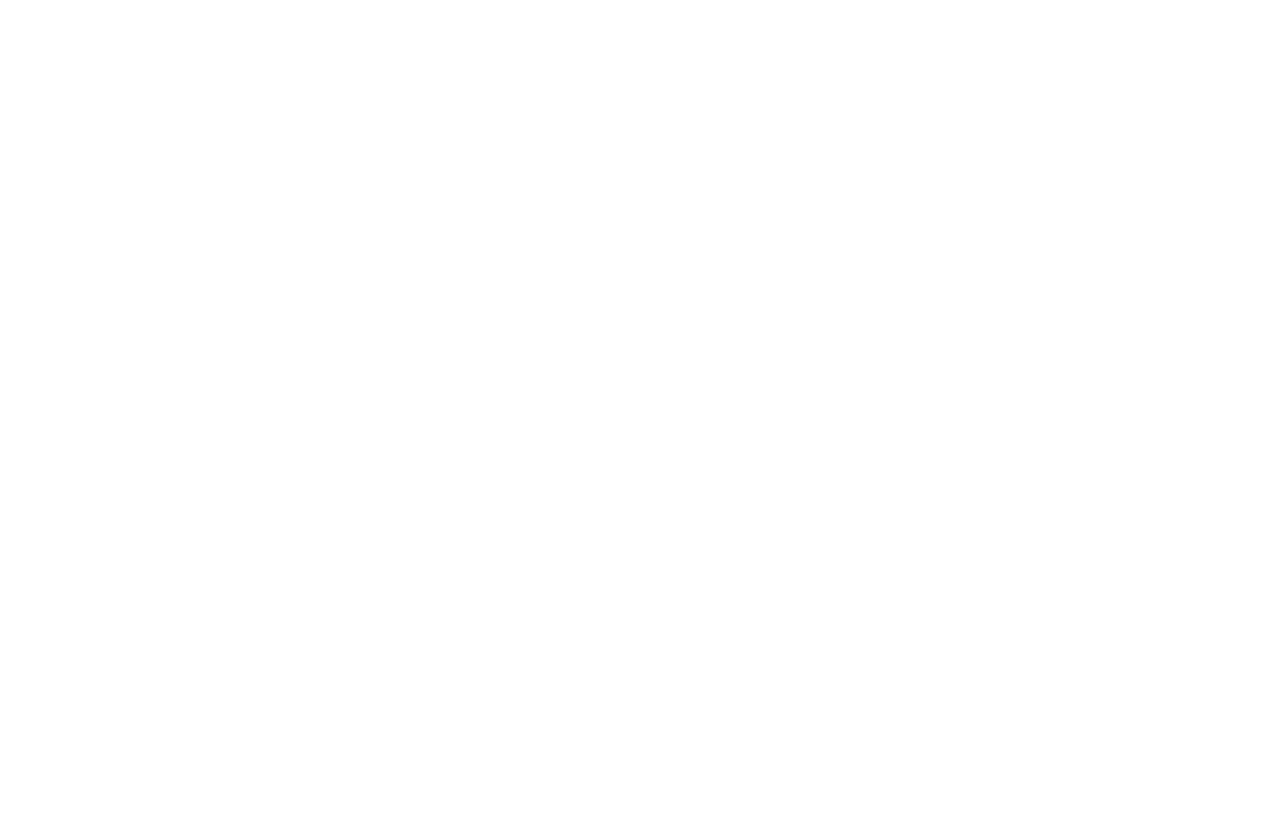
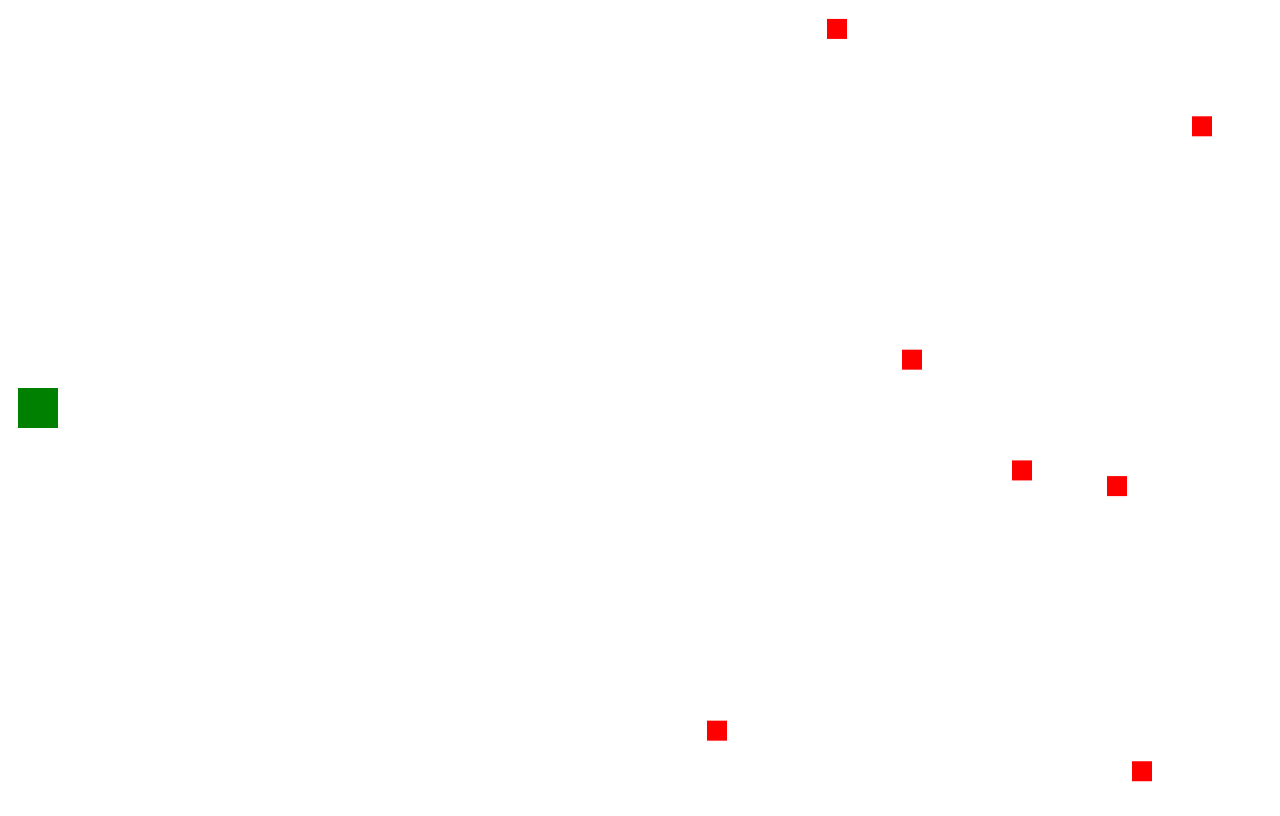
Before and after one commit to josepeduard/eternal-enemies, a plain HTML site: page Index.html in a window 1280 px wide. Both pictures are taken after a click on the button "Start". Drawn offline with Linux system fonts and the light colour scheme.

Commit message:
adding enemies and player

```diff
--- a/enemy.js
+++ b/enemy.js
@@ -1 +1,24 @@
 'use strict'
+
+class Enemy {
+    constructor(canvas,y) {
+    this.size = 20;
+    this.canvas = canvas;
+    this.ctx = this.canvas.getContext('2d');
+    this.x= this.canvas.width;
+    this.y= y;
+    this.speed = 5;
+    this.direction = -1;
+    };
+
+    update(){
+        this.x = this.x + this.direction * this.speed;
+    };
+
+    draw(){
+        this.ctx.fillStyle= 'red';
+        this.ctx.fillRect(this.x, this.y-this.size/2, this.size, this.size);
+    };
+
+
+}
--- a/game.js
+++ b/game.js
@@ -9,10 +9,16 @@ class Game{
     }
 
     startLoop (){
-        console.log('out of loop');
+        this.player = new Player(this.canvas,3);
 
         const loop = () => {
-            console.log('in the loop');
+
+            if(Math.random() > 0.97){
+                const y = Math.random() * this.canvas.height;
+                this.enemies.push(new Enemy(this.canvas, y))
+            }
+
+            this.checkAllCollisions();
             this.updateCanvas();
             this.clearCanvas();
             this.drawCanvas();
@@ -22,14 +28,28 @@ class Game{
     }
 
     updateCanvas(){
-        this.ctx.clearRect(0,0,this.canvas.width, this.canvas.height)
+        this.player.update();
+        this.enemies.forEach((enemy)=>{
+            enemy.update();
+        })
     };
 
     clearCanvas(){
-
+        this.ctx.clearRect(0,0,this.canvas.width,this.canvas.height)
     };
 
     drawCanvas(){
+        this.player.draw();
+        this.enemies.forEach((enemy)=>{
+            enemy.draw();
+        })
+    };
 
-    };
+
+
+    checkAllCollisions(){
+        this.player.checkScreen();
+
+        //
+    }
 }
--- a/main.js
+++ b/main.js
@@ -18,7 +18,7 @@ const main = () =>{
 
     const buildGameScreen = () => {
         const gameScreen = buildDom(`
-        <section class = "game-screen">
+        <section class="game-screen">
             <canvas></canvas>
         </section>
         `);
@@ -31,11 +31,26 @@ const main = () =>{
         canvasElement.setAttribute('width', width);
         canvasElement.setAttribute('height', height);
 
-        setTimeout(buildGameOver, 3000);
+
+
+
+       // setTimeout(buildGameOver, 3000);
 
         const game = new Game(canvasElement);
         game.startLoop();
+
+        const setPlayerDirection = (event) => {
+            if (event.code === 'ArrowUp'){
+                game.player.setDirection(-1);
+            }else if (event.code === 'ArrowDown'){
+                game.player.setDirection(1);
+            };
+        };
+
+        document.addEventListener('keydown', setPlayerDirection);
     }
+
+
 
     const buildGameOver = () => {
         const gameOverScreen = buildDom(`
--- a/player.js
+++ b/player.js
@@ -1 +1,38 @@
 'use strict'
+
+class Player {
+    constructor(canvas,lives) {
+        this.size = 40;
+        this.canvas = canvas;
+        this.ctx = this.canvas.getContext('2d');
+        this.x= 10+this.size/2;
+        this.y= this.canvas.height/2;
+        this.speed = 5;
+        this.direction = 0;
+        this.lives = lives;
+    }
+
+    update(){
+        this.y = this.y + this.direction * this.speed;
+    }
+
+    draw(){
+        this.ctx.fillStyle = 'green';
+        this.ctx.fillRect( this.x - this.size/2, this.y - this.size/2, this.size, this.size)
+    }
+
+    setDirection(direction){
+        this.direction = direction;
+    }
+
+    checkScreen(){
+        if(this.y - this.size/2 <= 0){
+            this.direction = 1
+        }else if(this.y + this.size/2 >=this.canvas.height){
+            this.direction = -1;
+        }
+        //if this.y>this.canvas<0 =>1;
+        //if this.y>this.canvas.height => -1;
+    }
+
+};
--- a/style.css
+++ b/style.css
@@ -1,4 +1,4 @@
-.game-sreen{
+.game-screen{
     width: 100%;
     height: 100vh;
 }
```
